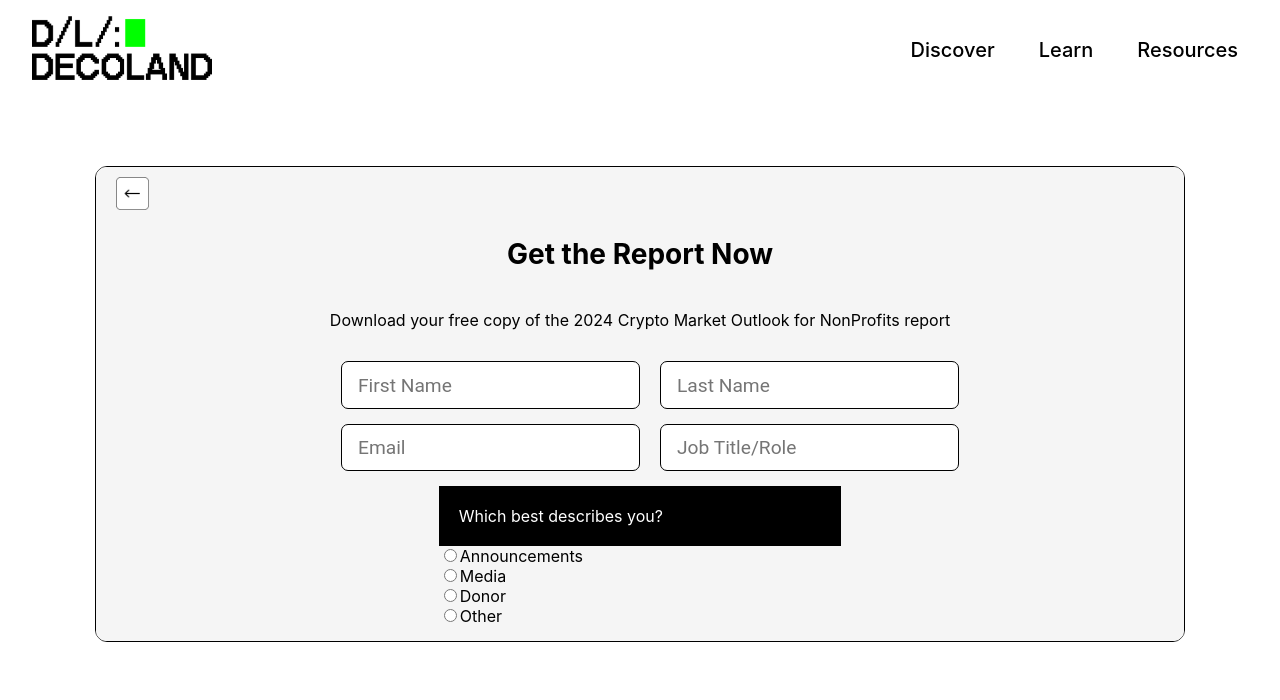
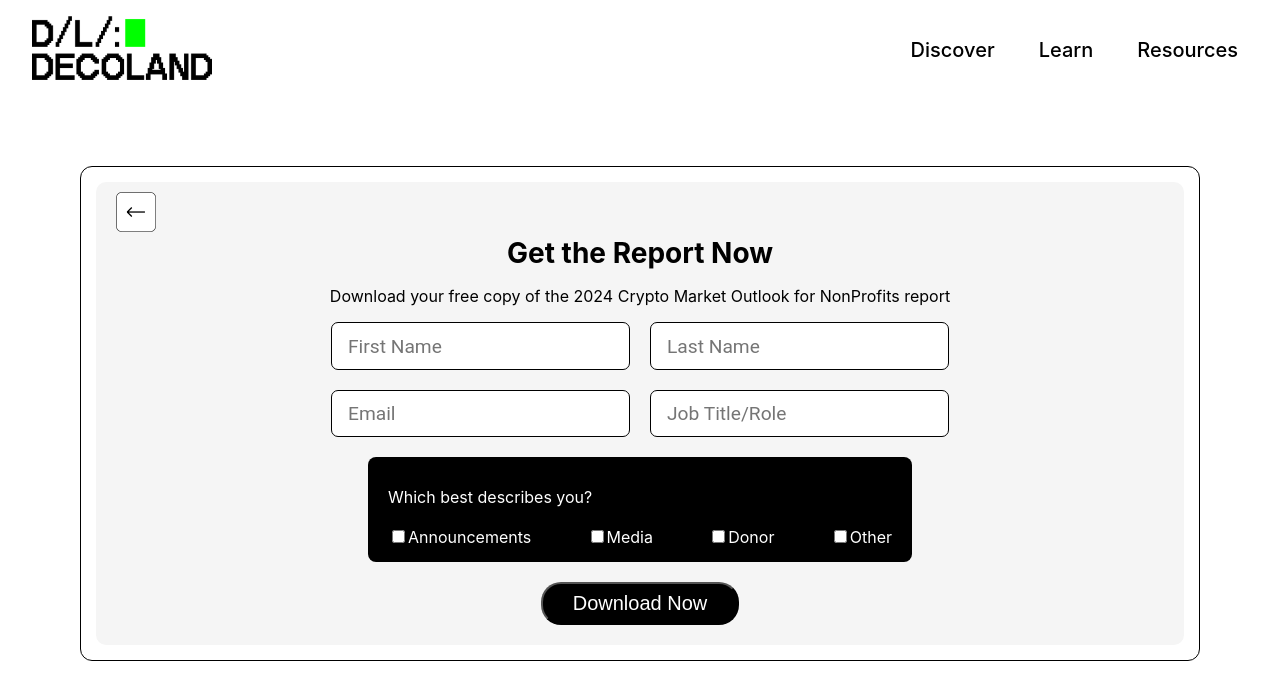
Before and after one commit to AImran4445/decoland-knowledge, a React (Create React App) app: page /form in a window 1280 px wide. Shown: the top 700 px of the page. Built offline with nearby package versions, Linux system fonts and the light colour scheme.

Commit message:
Added UI fix for FillForm and Podcast

```diff
--- a/src/components/FillForm.css
+++ b/src/components/FillForm.css
@@ -1,72 +1,112 @@
-.form-whole-container{
+.form-whole-container {
     display: flex;
     justify-content: center;
+}
 
-
-}
-.form-container
-{
+.form-container {
     border: 1px solid #000000;
     border-radius: 12px;
     margin-left: 20px;
     margin-right: 20px;
     width: 85%;
+    padding: 15px;
 }
-.second-container{
+
+.second-container {
     background-color: #f5f5f5;
     border-radius: 10px;
 }
-.forms-1st-container{
+
+.forms-1st-container {
     display: flex;
     flex-wrap: wrap;
     padding-top: 12px;
     background-color: aqua;
 }
-.form-arrow-back{
-    width: 3%;
+
+.form-arrow-back {
+    width: 40px;
     padding-left: 20px;
     padding-top: 10px;
 }
-.form-2nd-container{
+
+.form-2nd-container {
     display: flex;
     flex-direction: column;
     align-items: center;
 
 }
-.form-2nd-container h2{
+
+.form-2nd-container h2 {
     font-size: 28px;
+    margin: 0;
 }
-.form-3rd-container{
-    padding-top: 15px;
-    width: 37%;
+
+.form-3rd-container {
+    padding: 20px;
+    width: calc(50% - 40px);
     padding-bottom: 15px;
+    background-color: #000000;
+    color: #ffffff;
+    border-radius: 8px;
+    margin-bottom: 20px;
 }
-.text-form-3rd-container{
-    padding: 20px;
-    color: #ffffff;
-    background-color: #000000;
+
+.text-form-3rd-container {
+    padding: 10px 0 20px;
 }
-.input-1{
+
+.options {
+    display: flex;
+    justify-content: space-between;
+}
+
+.input-1 {
     font-family: 'Roboto', sans-serif;
     color: #333;
     font-size: 1.2rem;
-    margin: 0 auto;
     padding: 0.7rem 1rem;
-    width: calc(50% - 1rem); /* Adjust width to accommodate margin */
     display: block;
     transition: all 0.3s;
     border: 1px solid #000000;
-    margin-left: 20px;
-    margin-top: 15px;
     background-color: #ffffff;
     border-radius: 7px;
 }
-.form-input-container-1{
+
+.form-input-container-1 {
     display: flex;
+    justify-content: center;
+    align-items: center;
+    gap: 20px;
 }
-.form-input-container-2{
+
+.form-input-container-2 {
     display: flex;
+    justify-content: center;
+    align-items: center;
+    gap: 20px;
+    margin: 20px 0;
 }
-.last-container{
+
+.last-container {
     padding-top: 20px;
 }
+
+.download-btn {
+    margin-bottom: 20px;
+}
+
+.download-btn button {
+    background-color: black;
+    color: #fff;
+    font-size: 20px;
+    border-radius: 20px;
+    padding: 8px 30px;
+    cursor: pointer;
+    transition: all .3s;
+}
+
+.download-btn button:hover {
+    background-color: #fff;
+    color: black;
+}
--- a/src/components/FillForm.js
+++ b/src/components/FillForm.js
@@ -37,23 +37,26 @@ function FillForm() {
               <div className='option-3rd-contianer'>
               <div class="options">
                 <div class="option">
-                  <input type="radio" id="ali" name="choice"/>
+                  <input type="checkbox" id="ali" name="choice"/>
                   <label for="ali">Announcements</label>
                 </div>
                 <div class="option">
-                  <input type="radio" id="imran" name="choice"/>
+                  <input type="checkbox" id="imran" name="choice"/>
                   <label for="imran">Media</label>
                 </div>
                 <div class="option">
-                  <input type="radio" id="zain" name="choice"/>
+                  <input type="checkbox" id="zain" name="choice"/>
                   <label for="zain">Donor</label>
                 </div>
                 <div class="option">
-                  <input type="radio" id="salman" name="choice"/>
+                  <input type="checkbox" id="salman" name="choice"/>
                   <label for="salman">Other</label>
                 </div>
               </div>
               </div>
+            </div>
+            <div class="download-btn">
+              <button>Download Now</button>
             </div>
             </div>
             </div>
--- a/src/components/Podcast.css
+++ b/src/components/Podcast.css
@@ -17,28 +17,37 @@
     display: flex;
     flex-wrap: wrap;
     padding-top: 12px;
+    position: relative;
 }
 /* .podcast-left-inner-3 h2{
     color: #ffffff;
 } */
 .podcast-left-side
 {
-    flex: 1;
-    padding-left: 24px;
+    position: absolute;
 }
 .podcast-right-side{
-    flex: 1;
-    padding-left: 30%;
 
 }
 .right-side-image{
-    width: 98%;
-    height: 98%;
+    width: 100%;
+    height: 100%;
+    position: relative;
+}
+
+.right-side-image::before{
+    position:absolute;
+    content: '';
+    display: block;
+    width: 100%;
+    height: 100%;
+    background-color: #000000;
+
 }
 
 .arrow-back{
-    width: 9%;
-
+    width: 50px;
+    margin: 20px;
 }
 .podcast-word{
     width: 28%;
--- a/src/components/Podcasts.js
+++ b/src/components/Podcasts.js
@@ -12,13 +12,13 @@ function Podcasts() {
      <div className='content'>
       <div className='podcast-whole-container'>
         <div className='podcast-container'>
-            <div className='podcast-1st-container'>
-               <div className='podcast-left-side'>
                   <div className='podcast-left-inner-1'>
                     <Link to='/knowledgeplatform'>
                       <img className='arrow-back' src={Arrowback} alt='no-arrow-back' />
                     </Link>
                   </div>
+            <div className='podcast-1st-container'>
+               <div className='podcast-left-side'>
                   <div className='podcast-left-inner-3'>
                     <h2> Unravel the innovative ways blockchain technology </h2>
                   </div>
--- a/src/components/knowledgeplatformDiscover.css
+++ b/src/components/knowledgeplatformDiscover.css
@@ -131,7 +131,7 @@
 }
 
 .card-image {
-    flex: 0 0 24%; /* Image takes up 40% of the card width */
+  padding: 10px;
 }
 
 .card-image img {
```
